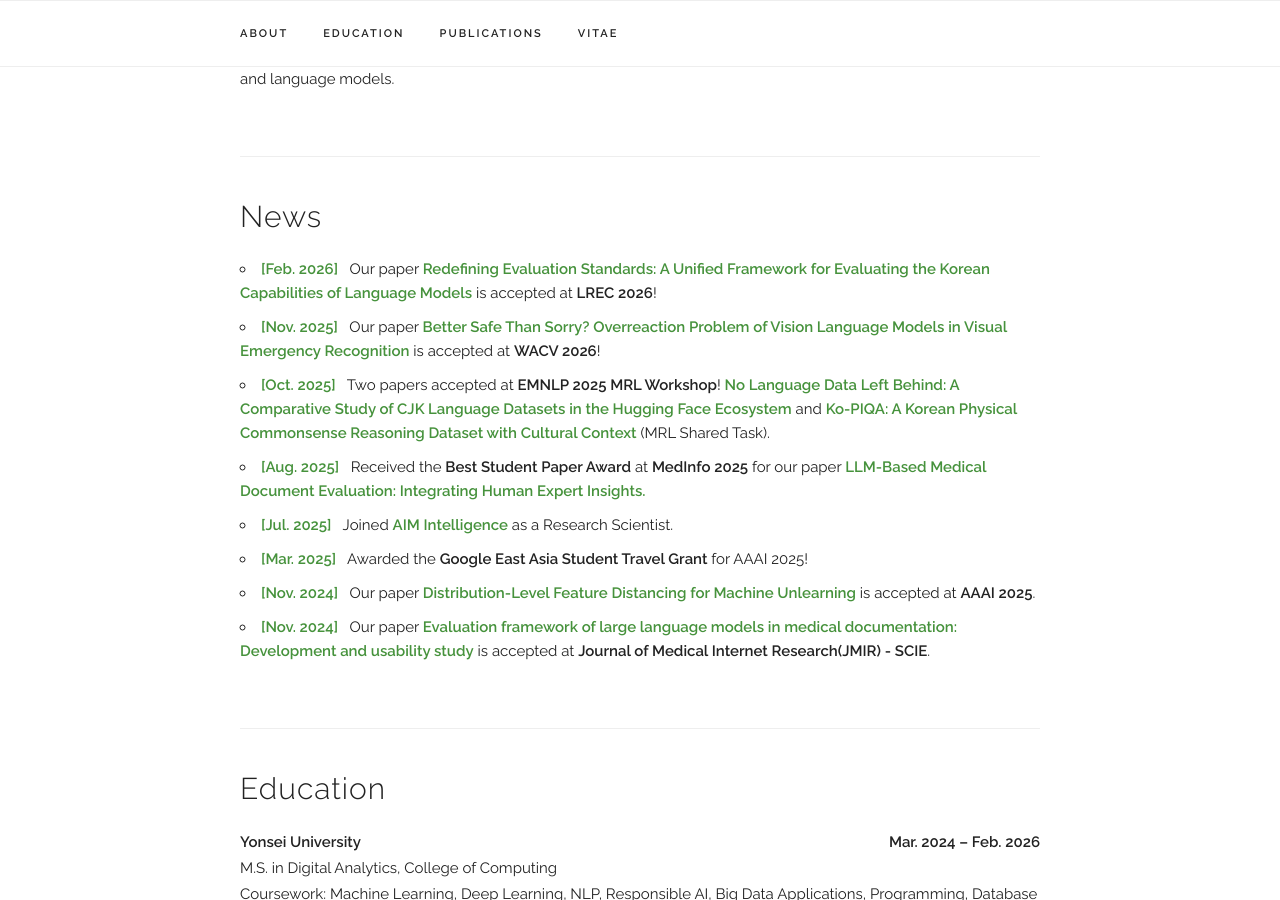
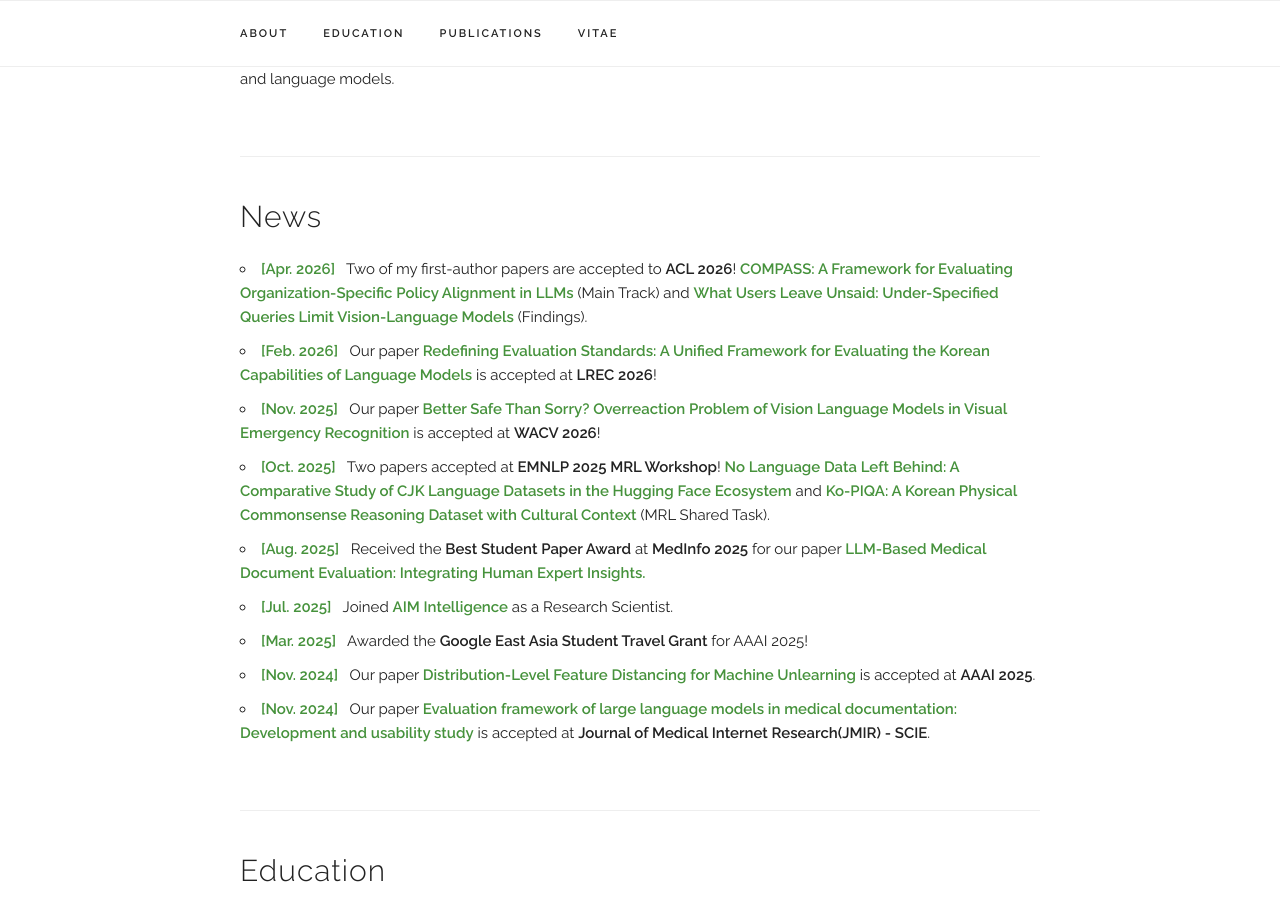
Before and after one commit to Dasol-Choi/dasol-choi.github.io, a Jekyll site: the page built from index.html, in a window 1280 px wide and 900 px high, scrolled down 604 px. Built offline with Jekyll 4.4.1, drawn with Linux system fonts in a browser that asks for light colours; some web fonts are replaced.

Commit message:
Update index.html

```diff
--- a/index.html
+++ b/index.html
@@ -23,6 +23,10 @@
 <div class="docs-section" id="news">
   <h4>News</h4>
     <ul>
+      <li>
+        <b style="color: #46923c;">[Apr. 2026]</b>&nbsp;&nbsp;
+        Two of my first-author papers are accepted to <b>ACL 2026</b>! <a href="https://arxiv.org/abs/2601.01836" target="_blank">COMPASS: A Framework for Evaluating Organization-Specific Policy Alignment in LLMs</a> (Main Track) and <a href="https://arxiv.org/abs/2601.06165" target="_blank">What Users Leave Unsaid: Under-Specified Queries Limit Vision-Language Models</a> (Findings).
+      </li>
       <li>
       <b style="color: #46923c;">[Feb. 2026]</b>&nbsp;&nbsp;
       Our paper <a href="https://arxiv.org/abs/2503.22968" target="_blank">Redefining Evaluation Standards: A Unified Framework for Evaluating the Korean Capabilities of Language Models</a> is accepted at <b>LREC 2026</b>!
```
